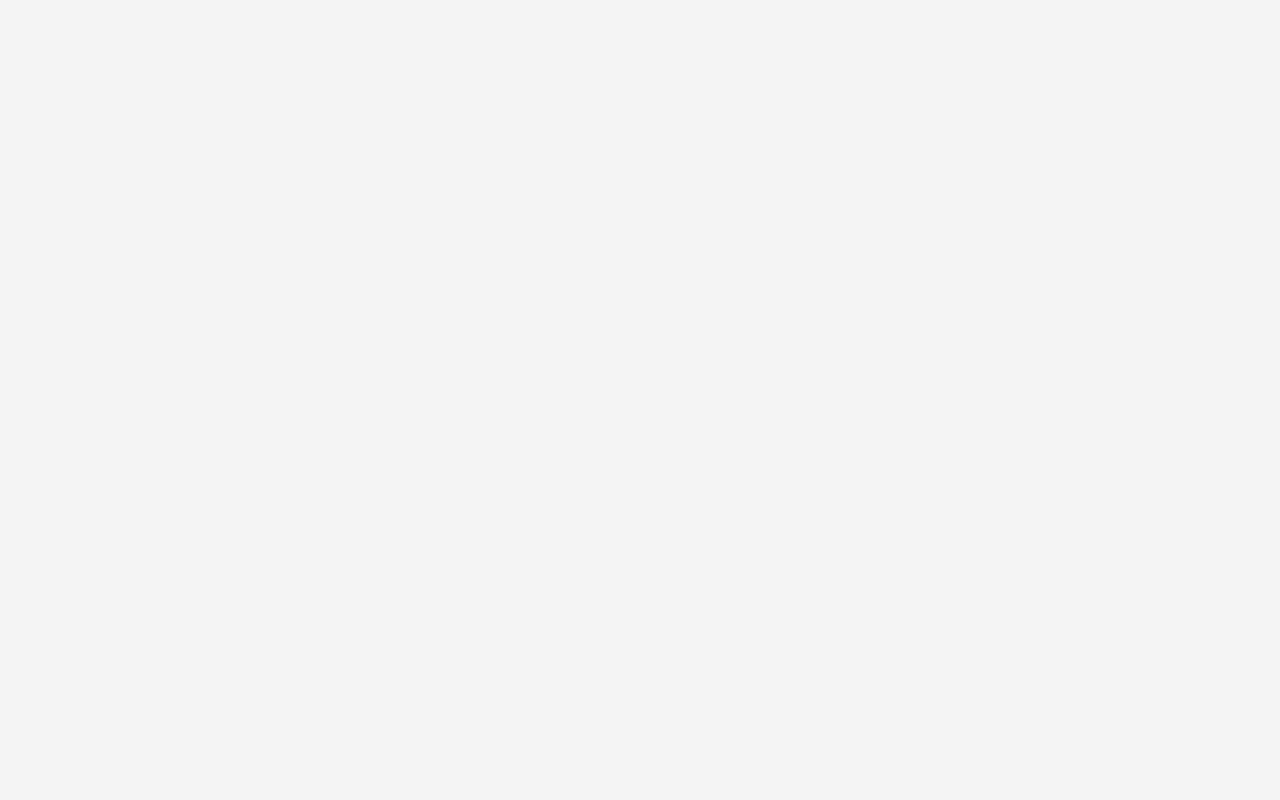
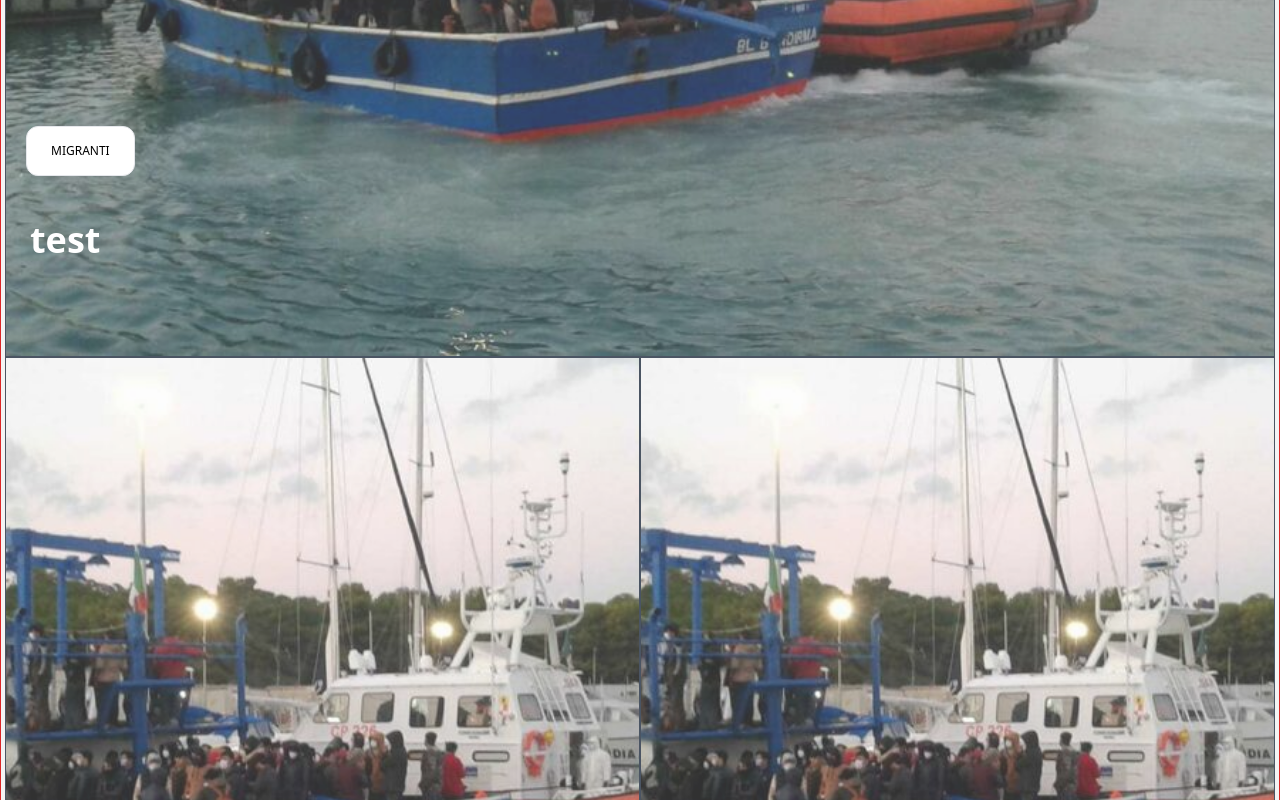
Before and after one commit to marcoglp98/atoms-demo, a React (Create React App) app: page / in a window 1280 px wide. Shown: the part 760-1560 px from the top of the page. Before the commit the page ends 800 px from the top, so only its background shows below. Built offline with nearby package versions, Linux system fonts and the light colour scheme.

Commit message:
feat: add initial news container component

```diff
--- /dev/null
+++ b/src/components/large/NewsContainer.jsx
@@ -0,0 +1,33 @@
+import NewsCard from "../small/NewsCard";
+import roccella from "../../resources/backgrounds/roccella.jpg";
+
+const NewsContainer = () => {
+  const fullWidth = "object-cover w-[100vw] h-[100vh] opacity-80";
+  const halfWidth = "object-cover w-[50vw] h-[100vh] opacity-80";
+
+  return (
+    <div className="flex flex-row h-full w-full border border-red-600 mt-20 p-1">
+      <div className="">
+        <NewsCard
+          cardWidth={fullWidth}
+          image={roccella}
+          title="test"
+        ></NewsCard>
+        <div className="flex">
+          <NewsCard
+            cardWidth={halfWidth}
+            image={roccella}
+            title="test"
+          ></NewsCard>
+          <NewsCard
+            cardWidth={halfWidth}
+            image={roccella}
+            title="test"
+          ></NewsCard>
+        </div>
+      </div>
+    </div>
+  );
+};
+
+export default NewsContainer;
--- /dev/null
+++ b/src/components/small/NewsCard.jsx
@@ -0,0 +1,17 @@
+const NewsCard = (props) => {
+  return (
+    <div className="flex">
+      <div className="relative overflow-hidden w-full h-full border border-gray-600">
+        <img className={props.cardWidth} src={props.image} alt="" />
+        <div className="absolute bottom-40 left-0 px-6 py-4 bg-white h-max w-max m-5 border rounded-xl text-center">
+          <p className="text-xs">MIGRANTI</p>
+        </div>
+        <div className="absolute bottom-20 left-0 px-6 py-4">
+          <p className="text-white text-4xl font-bold">{props.title}</p>
+        </div>
+      </div>
+    </div>
+  );
+};
+
+export default NewsCard;
--- a/src/index.css
+++ b/src/index.css
@@ -5,3 +5,7 @@
 body {
   background-color: #f4f4f4;
 }
+
+.bg-roccella {
+  background-image: url("/src/resources/backgrounds/roccella.jpg")
+}
--- a/src/pages/Main.jsx
+++ b/src/pages/Main.jsx
@@ -1,10 +1,12 @@
 import TopBar from "../components/large/TopBar";
 import NewsFilter from "../components/large/NewsFilter";
+import NewsContainer from "../components/large/NewsContainer";
 
 const Main = () => {
   return <>
   <TopBar></TopBar>
   <NewsFilter></NewsFilter>
+  <NewsContainer></NewsContainer>
   </>
 };
 
--- a/tailwind.config.js
+++ b/tailwind.config.js
@@ -1,8 +1,10 @@
 /** @type {import('tailwindcss').Config} */
 module.exports = {
-  content: ["./src/**/*.{js,jsx,ts,tsx}"],
+  content: [
+    "./src/**/*.{js,jsx,ts,tsx}",
+  ],
   theme: {
     extend: {},
   },
   plugins: [],
-};
+}
```
Also changed, not shown: src/resources/backgrounds/roccella.jpg (added), src/resources/profiles/fausto.jpeg (added).
